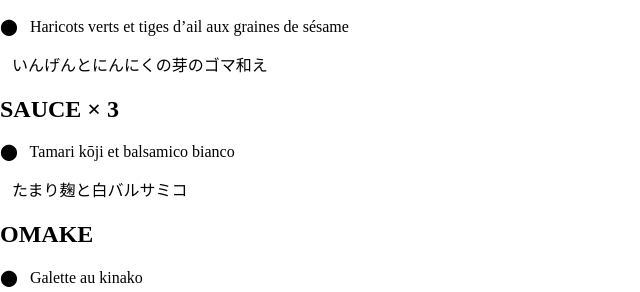
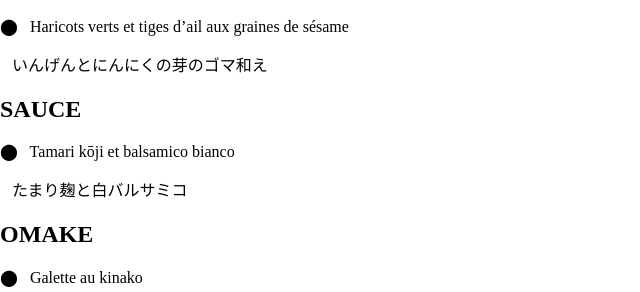
Before and after one commit to matsupin/main, a Jekyll site: the page built from menus/commande_rebecca_130726.html, in a window 1280 px wide. Shown: the part 536-828 px from the top of the page, without its empty margins (0-640 px from the left). Built offline with Jekyll 4.4.1, drawn with Linux system fonts in a browser that asks for light colours.

Commit message:
Remove quantity from sauce section title

```diff
--- a/menus/commande_rebecca_130726.html
+++ b/menus/commande_rebecca_130726.html
@@ -33,7 +33,7 @@ title: Bento Menu
     </section>
 
     <section class="menu-section">
-        <h2 class="section-title">SAUCE × 3</h2>
+        <h2 class="section-title">SAUCE</h2>
 
         <p><span class="menu-dot">&#11044;</span> <span class="dish-name">&nbsp; Tamari kōji et balsamico bianco</span></p>
         <p class="dish-text">&nbsp;&nbsp;&nbsp;<span class="highlight">たまり麹と白バルサミコ</span></p>
```
